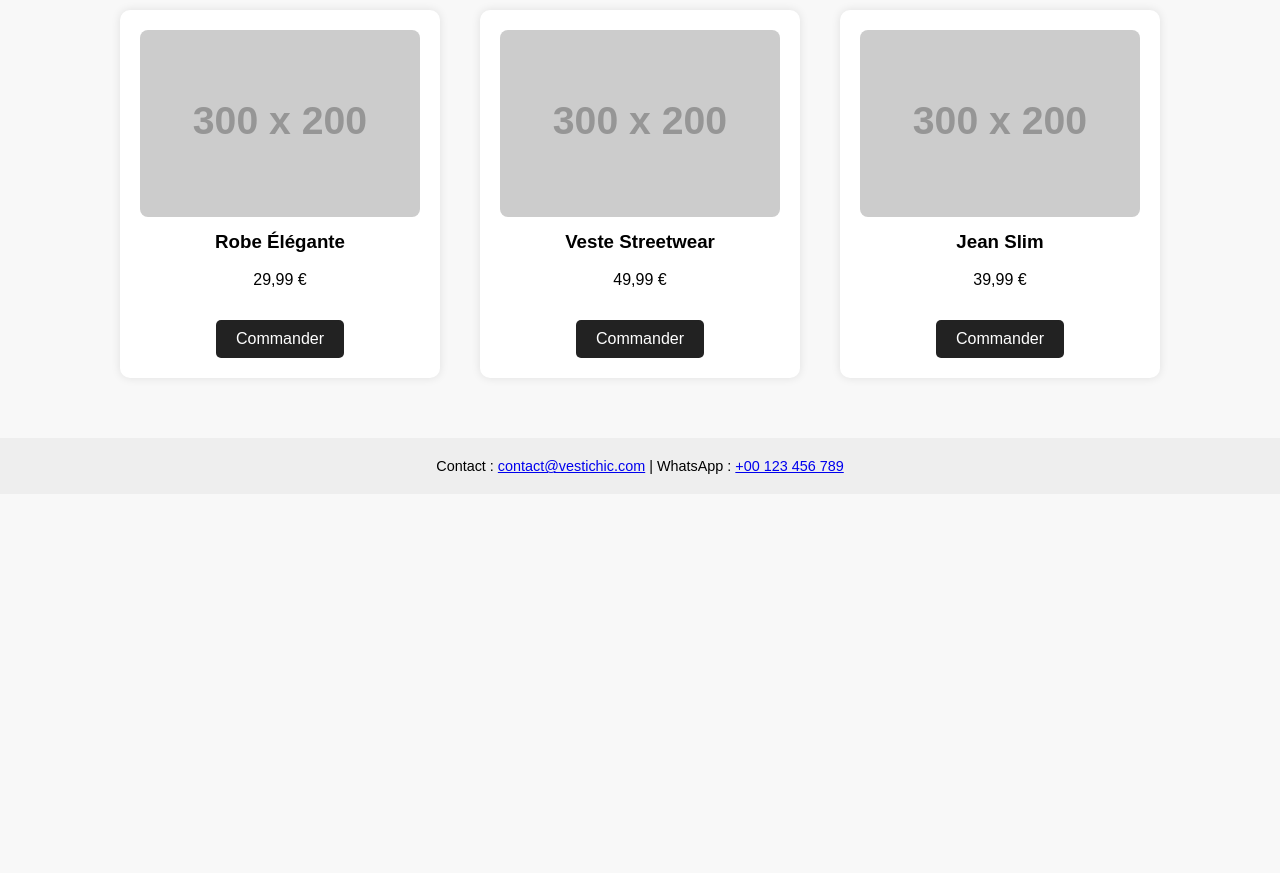
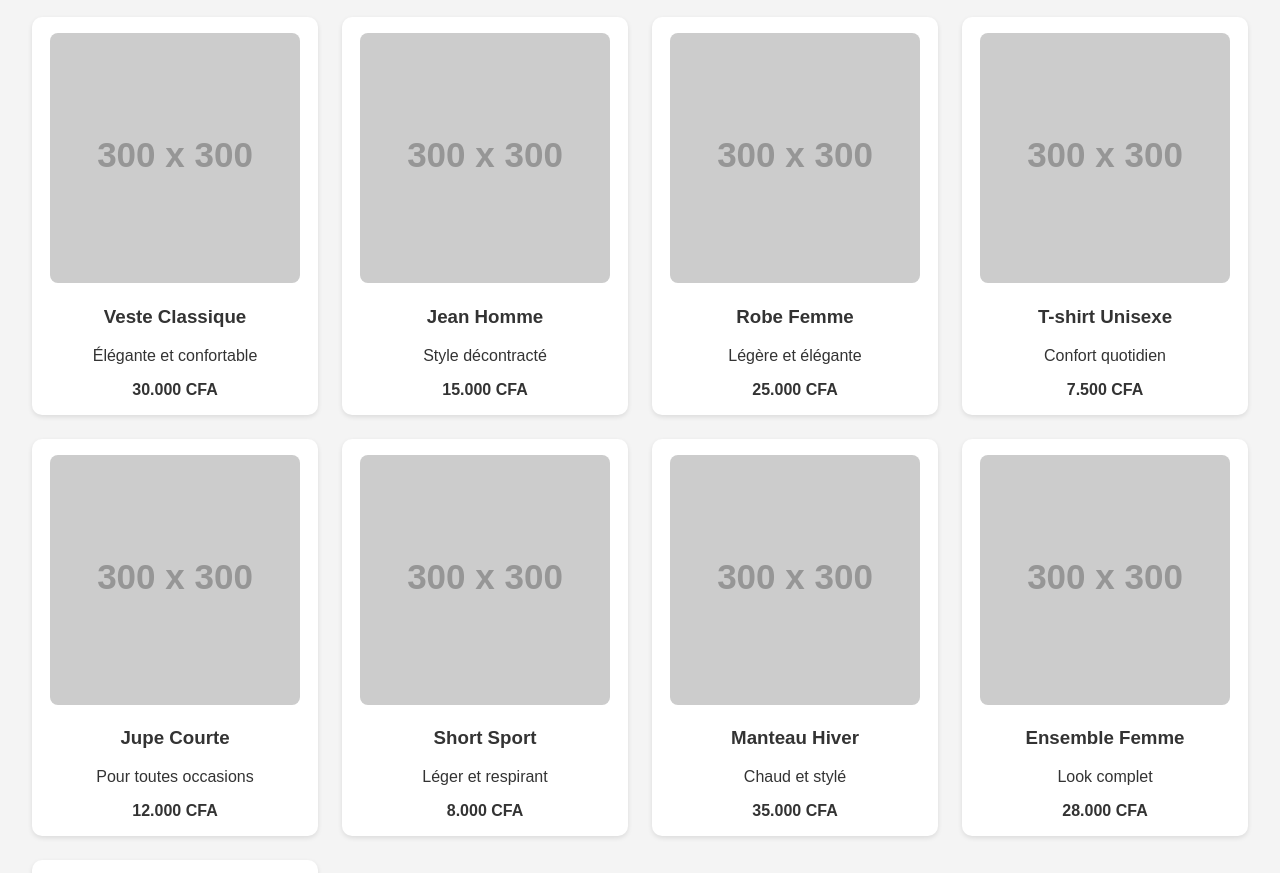
Before and after one commit to med876/med876.github.io, a plain HTML site: page index.html in a window 1280 px wide. Shown: the part 205-1078 px from the top of the page. Before the commit the page ends 800 px from the top, so only its background shows below. Drawn offline with Linux system fonts and the light colour scheme; placeholder pictures from the web are drawn by us.

Commit message:
Update index.html

```diff
--- a/index.html
+++ b/index.html
@@ -1,100 +1,142 @@
-<!DOCTYPE html>
-<html lang="fr">
+<!DOCTYPE html><html lang="fr">
 <head>
   <meta charset="UTF-8">
-  <meta name="viewport" content="width=device-width, initial-scale=1">
-  <title>VestiChic</title>
+  <meta name="viewport" content="width=device-width, initial-scale=1.0">
+  <title>VestiChic - Boutique de vêtements</title>
   <style>
     body {
+      margin: 0;
       font-family: Arial, sans-serif;
-      margin: 0;
-      padding: 0;
-      background: #f8f8f8;
+      background: #f4f4f4;
+      color: #333;
     }
     header {
       background: #222;
-      color: #fff;
-      padding: 30px;
-      text-align: center;
+      color: white;
+      padding: 1rem;
+      display: flex;
+      align-items: center;
+      justify-content: space-between;
+    }
+    header img {
+      height: 50px;
+    }
+    .container {
+      padding: 2rem;
     }
     h1 {
-      margin: 0;
-      font-size: 2.5em;
+      text-align: center;
+      margin-bottom: 2rem;
     }
-    .catalogue {
-      display: flex;
-      flex-wrap: wrap;
-      justify-content: center;
-      padding: 40px 20px;
+    .products {
+      display: grid;
+      grid-template-columns: repeat(auto-fit, minmax(250px, 1fr));
+      gap: 1.5rem;
     }
     .product {
-      background: #fff;
+      background: white;
+      padding: 1rem;
       border-radius: 10px;
-      margin: 20px;
-      padding: 20px;
-      width: 280px;
-      box-shadow: 0 0 10px rgba(0,0,0,0.1);
+      box-shadow: 0 2px 5px rgba(0,0,0,0.1);
       text-align: center;
     }
     .product img {
       max-width: 100%;
-      height: auto;
+      height: 250px;
+      object-fit: cover;
       border-radius: 8px;
     }
-    .product h3 {
-      margin-top: 10px;
+    footer {
+      background: #222;
+      color: white;
+      text-align: center;
+      padding: 1rem;
+      margin-top: 3rem;
     }
-    .contact-btn {
+    .contact {
+      margin-top: 1rem;
+    }
+    .whatsapp {
       display: inline-block;
-      margin-top: 15px;
+      background: #25D366;
+      color: white;
       padding: 10px 20px;
-      background: #222;
-      color: #fff;
+      border-radius: 30px;
       text-decoration: none;
-      border-radius: 5px;
-    }
-    footer {
-      background: #eee;
-      text-align: center;
-      padding: 20px;
-      font-size: 0.9em;
+      margin-top: 1rem;
     }
   </style>
 </head>
 <body>
+  <header>
+    <img src="https://via.placeholder.com/150x50?text=Logo" alt="Logo">
+    <h2>VestiChic</h2>
+  </header>  <div class="container">
+    <h1>Nos Produits</h1>
+    <div class="products">
+      <!-- Répéter ce bloc pour chaque produit -->
+      <div class="product">
+        <img src="https://via.placeholder.com/300x300?text=Produit+1" alt="Produit 1">
+        <h3>Veste Classique</h3>
+        <p>Élégante et confortable</p>
+        <strong>30.000 CFA</strong>
+      </div>
+      <div class="product">
+        <img src="https://via.placeholder.com/300x300?text=Produit+2" alt="Produit 2">
+        <h3>Jean Homme</h3>
+        <p>Style décontracté</p>
+        <strong>15.000 CFA</strong>
+      </div>
+      <div class="product">
+        <img src="https://via.placeholder.com/300x300?text=Produit+3" alt="Produit 3">
+        <h3>Robe Femme</h3>
+        <p>Légère et élégante</p>
+        <strong>25.000 CFA</strong>
+      </div>
+      <div class="product">
+        <img src="https://via.placeholder.com/300x300?text=Produit+4" alt="Produit 4">
+        <h3>T-shirt Unisexe</h3>
+        <p>Confort quotidien</p>
+        <strong>7.500 CFA</strong>
+      </div>
+      <div class="product">
+        <img src="https://via.placeholder.com/300x300?text=Produit+5" alt="Produit 5">
+        <h3>Jupe Courte</h3>
+        <p>Pour toutes occasions</p>
+        <strong>12.000 CFA</strong>
+      </div>
+      <div class="product">
+        <img src="https://via.placeholder.com/300x300?text=Produit+6" alt="Produit 6">
+        <h3>Short Sport</h3>
+        <p>Léger et respirant</p>
+        <strong>8.000 CFA</strong>
+      </div>
+      <div class="product">
+        <img src="https://via.placeholder.com/300x300?text=Produit+7" alt="Produit 7">
+        <h3>Manteau Hiver</h3>
+        <p>Chaud et stylé</p>
+        <strong>35.000 CFA</strong>
+      </div>
+      <div class="product">
+        <img src="https://via.placeholder.com/300x300?text=Produit+8" alt="Produit 8">
+        <h3>Ensemble Femme</h3>
+        <p>Look complet</p>
+        <strong>28.000 CFA</strong>
+      </div>
+      <div class="product">
+        <img src="https://via.placeholder.com/300x300?text=Produit+9" alt="Produit 9">
+        <h3>Costume Homme</h3>
+        <p>Parfait pour événements</p>
+        <strong>40.000 CFA</strong>
+      </div>
+    </div><div class="contact">
+  <h2>Contact</h2>
+  <p>Email : <a href="mailto:med87385@gmail.com">med87385@gmail.com</a></p>
+  <a class="whatsapp" href="https://wa.me/221770108496" target="_blank">Discuter sur WhatsApp</a>
+</div>
 
-<header>
-  <h1>VestiChic</h1>
-  <p>Votre boutique de vêtements tendance</p>
-</header>
-
-<section class="catalogue">
-  <div class="product">
-    <img src="https://via.placeholder.com/300x200?text=Robe+Élégante" alt="Robe Élégante">
-    <h3>Robe Élégante</h3>
-    <p>29,99 €</p>
-    <a href="https://wa.me/numéro" class="contact-btn">Commander</a>
-  </div>
-
-  <div class="product">
-    <img src="https://via.placeholder.com/300x200?text=Veste+Streetwear" alt="Veste Streetwear">
-    <h3>Veste Streetwear</h3>
-    <p>49,99 €</p>
-    <a href="https://wa.me/numéro" class="contact-btn">Commander</a>
-  </div>
-
-  <div class="product">
-    <img src="https://via.placeholder.com/300x200?text=Jean+Slim" alt="Jean Slim">
-    <h3>Jean Slim</h3>
-    <p>39,99 €</p>
-    <a href="https://wa.me/numéro" class="contact-btn">Commander</a>
-  </div>
-</section>
-
-<footer>
-  Contact : <a href="mailto:contact@vestichic.com">contact@vestichic.com</a> |
-  WhatsApp : <a href="https://wa.me/numéro">+00 123 456 789</a>
-</footer>
-
+  </div>  <footer>
+    &copy; 2025 VestiChic. Tous droits réservés.
+  </footer>
 </body>
 </html>
```
